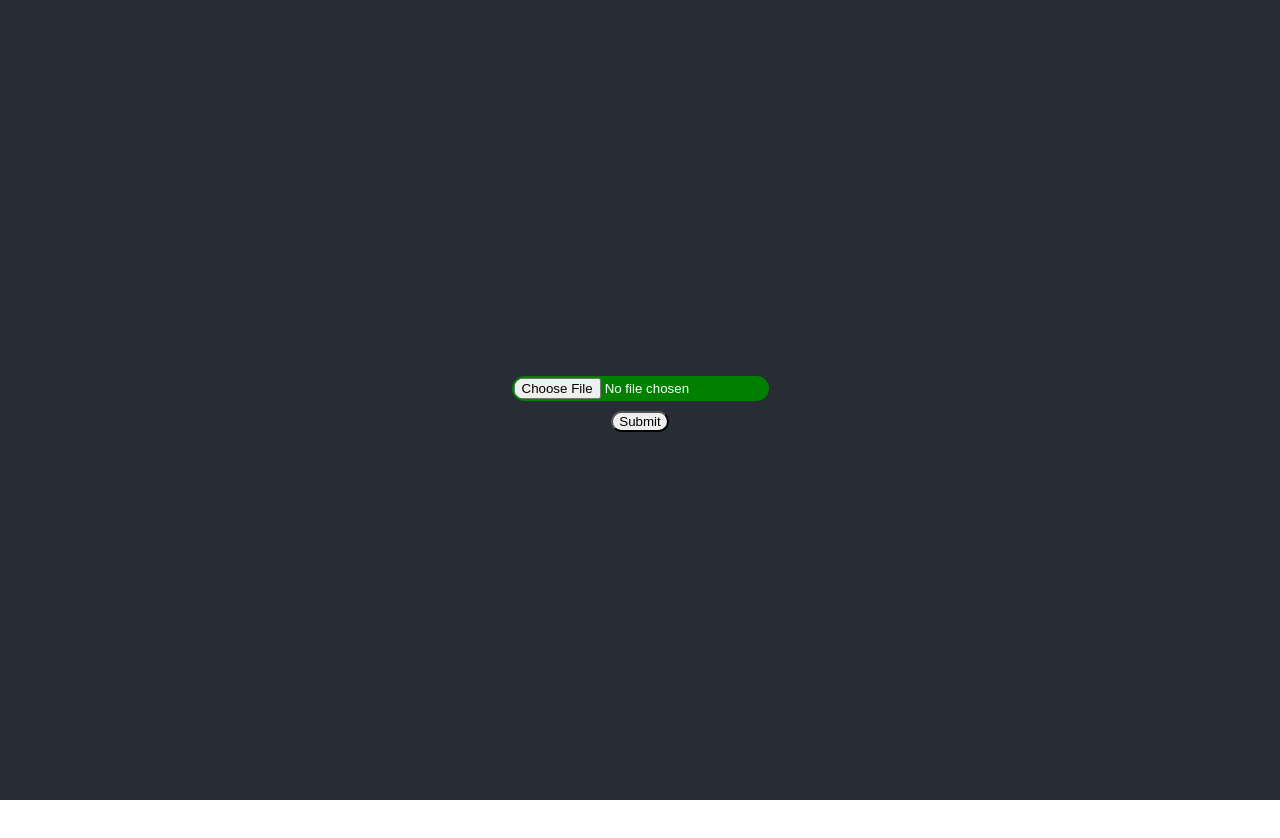
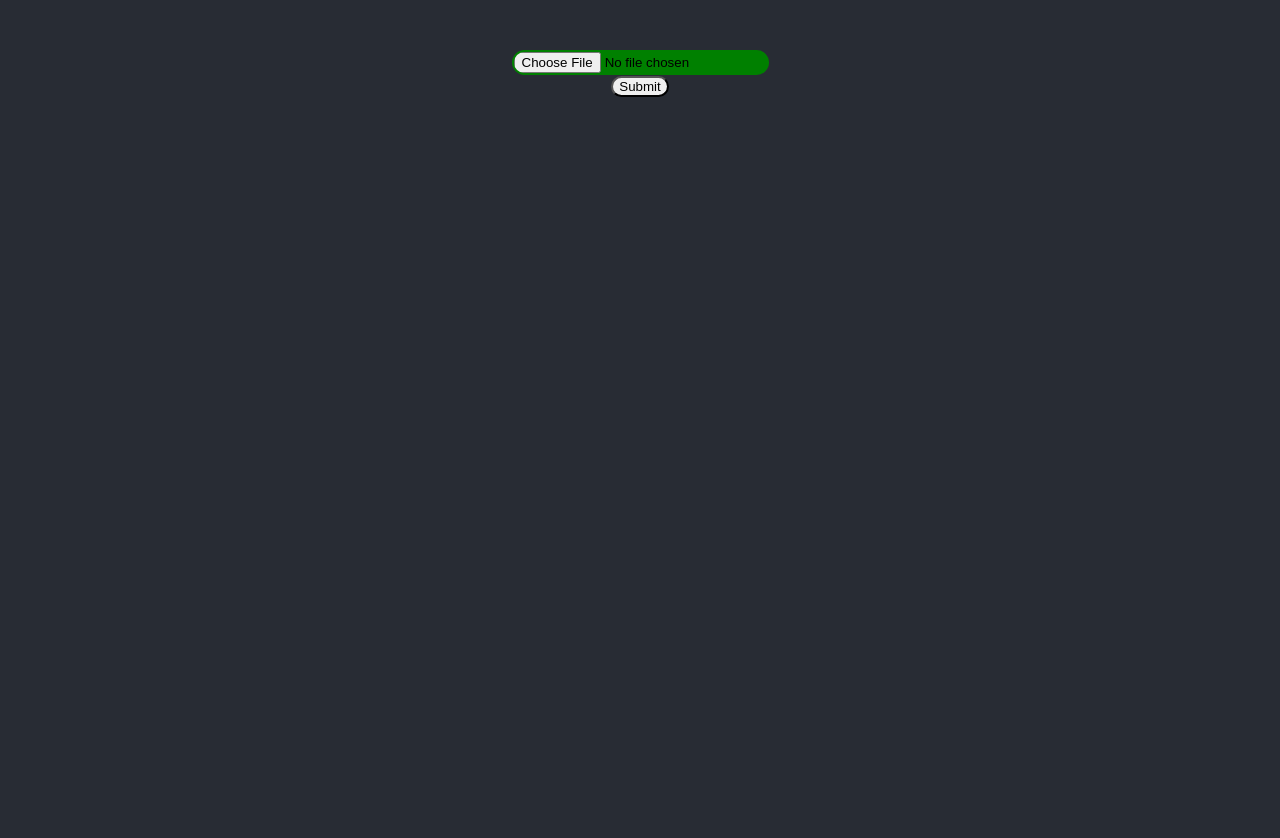
Before and after one commit to nadeemqwerty/abnormality_detection_heartbeat, a React (Create React App) app in the folder app/: page / in a window 1280 px wide. Shown: the top 838 px of the page. Before the commit the page ends 800 px from the top, so only its background shows below. Built offline with nearby package versions, Linux system fonts and the light colour scheme; the HTML template or start-up script is replaced by a standard one.

Commit message:
integrated web app frontend and backend

```diff
--- a/app/server.js
+++ b/app/server.js
@@ -29,8 +29,6 @@ app.post('/upload',function(req, res) {
         let response = (await runPythonScript()).split(',')
         let value = response[0]
         let label = response[1]
-        console.log(value)
-        console.log(label)
         return res.status(200).send({value: value, label: label})
     })
 });
--- a/app/src/App.css
+++ b/app/src/App.css
@@ -1,12 +1,19 @@
 .App {
   text-align: center;
+  background-color: #282c34;
+  display: flex;
+  flex-direction: column;
 }
 
 .App-header {
+  padding: 50px;
+}
+
+.App-body {
   background-color: #282c34;
   min-height: 100vh;
-  display: flex;
-  flex-direction: column;
+  width: 70%;
+  margin: auto;
   align-items: center;
   justify-content: center;
   font-size: calc(10px + 2vmin);
--- a/app/src/App.js
+++ b/app/src/App.js
@@ -45,13 +45,12 @@ class App extends React.Component {
             <br />
             <input type='submit' />
           </form>
+        </header>
+        <body className="App-body">
           {
-            this.state.predictedVal && <h1>{this.state.predictedVal}</h1>
+            this.state.showResultMessage && <ShowResultMessage label={this.state.predictedLabel} val={this.state.predictedVal} />
           }
-          {
-            this.state.showResultMessage && <ShowResultMessage label={this.state.predictedLabel} />
-          }
-        </header>
+        </body>
       </div>
     );
   }
--- a/app/src/predictedLabelsMessage/artifact.js
+++ b/app/src/predictedLabelsMessage/artifact.js
@@ -1,10 +1,17 @@
 import React from 'react';
 
-function Artifact() {
+function Artifact(props) {
     return (
-        <h1>
-            Artifact
-        </h1>
+        <div style={props.style.main}>
+            <header style={props.style.header}>
+                Artifact
+            </header>
+            <body style={props.style.body}>
+                <b>You belong to Artifact class with a probability score of :-- {props.val}</b>
+                <br/>
+                In the Artifact category there are a wide range of different sounds, including feedback squeals and echoes, speech, music and noise. There are usually no discernable heart sounds, and thus little or no temporal periodicity at frequencies below 195 Hz. This category is the most different from the others. It is important to be able to distinguish this category from the other three categories, so that someone gathering the data can be instructed to try again.(source: Rita Getz)
+            </body>
+        </div>
     )
 }
 
--- a/app/src/predictedLabelsMessage/extrahls.js
+++ b/app/src/predictedLabelsMessage/extrahls.js
@@ -1,10 +1,17 @@
 import React from 'react';
 
-function Extrahls() {
+function Extrahls(props) {
     return (
-        <h1>
-            Extrahls
-        </h1>
+        <div style={props.style.main}>
+            <header style={props.style.header}>
+                Extrahls
+            </header>
+            <body style={props.style.body}>
+                <b>You belong to Extrahls class with a probability score of :-- {props.val}</b>
+                <br/>
+                In the Artifact category there are a wide range of different sounds, including feedback squeals and echoes, speech, music and noise. There are usually no discernable heart sounds, and thus little or no temporal periodicity at frequencies below 195 Hz. This category is the most different from the others. It is important to be able to distinguish this category from the other three categories, so that someone gathering the data can be instructed to try again.(source: Rita Getz)
+            </body>
+        </div>
     )
 }
 
--- a/app/src/predictedLabelsMessage/extrastole.js
+++ /dev/null
@@ -1,11 +0,0 @@
-import React from 'react';
-
-function Extrastole() {
-    return (
-        <h1>
-            Extrastole
-        </h1>
-    )
-}
-
-export default Extrastole;
--- /dev/null
+++ b/app/src/predictedLabelsMessage/extrasystole.js
@@ -0,0 +1,18 @@
+import React from 'react';
+
+function Extrasystole(props) {
+    return (
+        <div style={props.style.main}>
+            <header style={props.style.header}>
+                Extrasystole
+            </header>
+            <body style={props.style.body}>
+                <b>You belong to Extrasystole class with a probability score of :-- {props.val}</b>
+                <br/>
+                Extrasystole sounds may appear occasionally and can be identified because there is a heart sound that is out of rhythm involving extra or skipped heartbeats, e.g. a “lub-lub dub” or a “lub dub-dub”. (This is not the same as an extra heart sound as the event is not regularly occuring.) An extrasystole may not be a sign of disease. It can happen normally in an adult and can be very common in children. However, in some situations extrasystoles can be caused by heart diseases. If these diseases are detected earlier, then treatment is likely to be more effective. (source: Rita Getz)
+            </body>
+        </div>
+    )
+}
+
+export default Extrasystole;
--- a/app/src/predictedLabelsMessage/murmur.js
+++ b/app/src/predictedLabelsMessage/murmur.js
@@ -1,10 +1,17 @@
 import React from 'react';
 
-function Murmur() {
+function Murmur(props) {
     return (
-        <h1>
-            Murmur
-        </h1>
+        <div style={props.style.main}>
+            <header style={props.style.header}>
+                Murmur
+            </header>
+            <body style={props.style.body}>
+                <b>You belong to Murmur class with a probability score of :-- {props.val}</b>
+                <br/>
+                Heart murmurs sound as though there is a “whooshing, roaring, rumbling, or turbulent fluid” noise in one of two temporal locations: (1) between “lub” and “dub”, or (2) between “dub” and “lub”. They can be a symptom of many heart disorders, some serious. There will still be a “lub” and a “dub”. One of the things that confuses non-medically trained people is that murmurs happen between lub and dub or between dub and lub; not on lub and not on dub.(source: Rita Getz)
+            </body>
+        </div>
     )
 }
 
--- a/app/src/predictedLabelsMessage/normal.js
+++ b/app/src/predictedLabelsMessage/normal.js
@@ -1,10 +1,17 @@
 import React from 'react';
 
-function Normal() {
+function Normal(props) {
     return (
-        <h1>
-            Normal
-        </h1>
+        <div style={props.style.main}>
+            <header style={props.style.header}>
+                Normal
+            </header>
+            <body style={props.style.body}>
+                <b>You belong to Normal class with a probability score of :-- {props.val}</b>
+                <br/>
+                In the Normal category there are normal, healthy heart sounds. These may contain noise in the final second of the recording as the device is removed from the body. They may contain a variety of background noises (from traffic to radios). They may also contain occasional random noise corresponding to breathing, or brushing the microphone against clothing or skin. A normal heart sound has a clear “lub dub, lub dub” pattern, with the time from “lub” to “dub” shorter than the time from “dub” to the next “lub” (when the heart rate is less than 140 beats per minute)(source: Rita Getz)
+            </body>
+        </div>
     )
 }
 
--- a/app/src/showResultMessage.js
+++ b/app/src/showResultMessage.js
@@ -1,35 +1,52 @@
 import React from 'react';
 import Artifact from './predictedLabelsMessage/artifact'
-import Extrastole from './predictedLabelsMessage/extrastole'
+import Extrasystole from './predictedLabelsMessage/extrasystole'
 import Extrahls from './predictedLabelsMessage/extrahls'
 import Murmur from './predictedLabelsMessage/murmur'
 import Normal from './predictedLabelsMessage/normal'
 
 const msgStyle = {
-    background: 'blue',
-    borderRadius: 20
+    main: {
+        borderRadius: 20,
+        borderSize: 4,
+        borderColor: '#694',
+        borderStyle: 'solid'
+    },
+    header: {
+        fontFamily: 'serif',
+        background: 'rgb(147, 199, 121)',
+        color: 'black',
+        fontSize: 40,
+        borderRadius: 20,
+        borderBottomRightRadius: 0,
+        borderBottomLeftRadius: 0
+    },
+    body: {
+        fontFamily: 'serif',
+        color: 'black',
+        background: 'white',
+        borderRadius: 20,
+        borderTopRightRadius: 0,
+        borderTopLeftRadius: 0
+    }
 }
 
 function ShowResultMessage(props) {
     const label = props.label;
     let msg = null;
     switch(label) {
-        case 'artifact': msg = <Artifact/>;
+        case 'artifact': msg = <Artifact style={msgStyle} val={props.val} />;
                             break
-        case 'extrastole': msg = <Extrastole/>
+        case 'extrasystole': msg = <Extrasystole style={msgStyle} val={props.val} />
                             break
-        case 'extrahls': msg = <Extrahls/>
+        case 'extrahls': msg = <Extrahls style={msgStyle} val={props.val} />
                             break
-        case 'murmur': msg = <Murmur/>
+        case 'murmur': msg = <Murmur style={msgStyle} val={props.val} />
                             break
-        default: msg = <Normal/>
+        default: msg = <Normal style={msgStyle} val={props.val} />
                             break
     }
-    return (
-        <div style={msgStyle}>
-            {msg}
-        </div>
-    )
+    return msg
 }
 
 export default ShowResultMessage;
```
Also changed, not shown: 1 other file (tests, documents, lock files or other folders).
